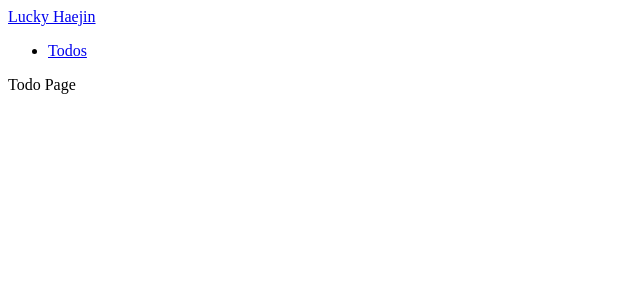
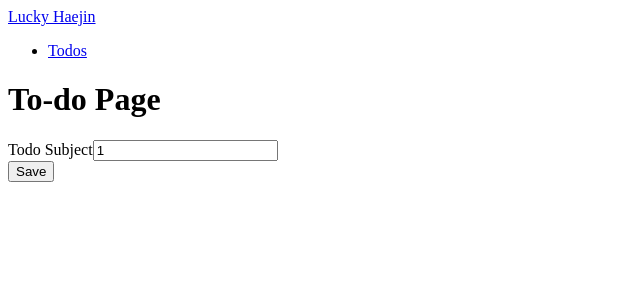
Before and after one commit to haejin-park/basic, a Vue app: page /todos/1 in a window 1280 px wide. Shown: the top 300 px of the page, without its empty margins (0-640 px from the left). Built offline with nearby package versions, Linux system fonts and the light colour scheme; data requests are answered from the project's data file; the HTML template or start-up script is replaced by a standard one.

Commit message:
make todo page component - 1

```diff
--- a/src/App.vue
+++ b/src/App.vue
@@ -11,7 +11,9 @@
       </li>
     </ul>
   </nav>
+  <div class="container">
     <router-view/>
+  </div>
   </template>
 
 <script>
--- a/src/pages/todos/_id.vue
+++ b/src/pages/todos/_id.vue
@@ -1,14 +1,38 @@
 <template>
-  <div>Todo Page</div>
+    <h1>To-do Page</h1>
+    <div v-if="loading">
+        Loading...
+    </div>
+    <form v-else>
+        <div class="form-group">
+            <label>Todo Subject</label>
+            <input v-model="todo.subject" type="text" class="form-control">
+        </div>
+        <button class="btn btn-primary">Save</button>
+    </form>
 </template>
 
 <script>
+import {ref} from 'vue';
 import {useRoute} from 'vue-router';
+import axios from 'axios'
 export default {
     setup() {
         const route = useRoute();
-        console.log(route.params.id);
+        const todo = ref(null);
+        const loading = ref(true);
+        const getTodo = async () => {
+            const res = await axios.get('http://localhost:3000/todos/' + route.params.id);
+            todo.value = res.data;
+            loading.value = false;
+        }
+        getTodo();
+        return {
+            todo,
+            loading
+        }
     }
+
 }
 </script>
 
--- a/src/pages/todos/index.vue
+++ b/src/pages/todos/index.vue
@@ -1,5 +1,4 @@
 <template>
-  <div class="container">
     <h2>To-Do List</h2>
     <input
       class="form-control"
@@ -46,7 +45,6 @@
         </li>
       </ul>
     </nav>
-  </div>
 </template>
 
 <script>
```
